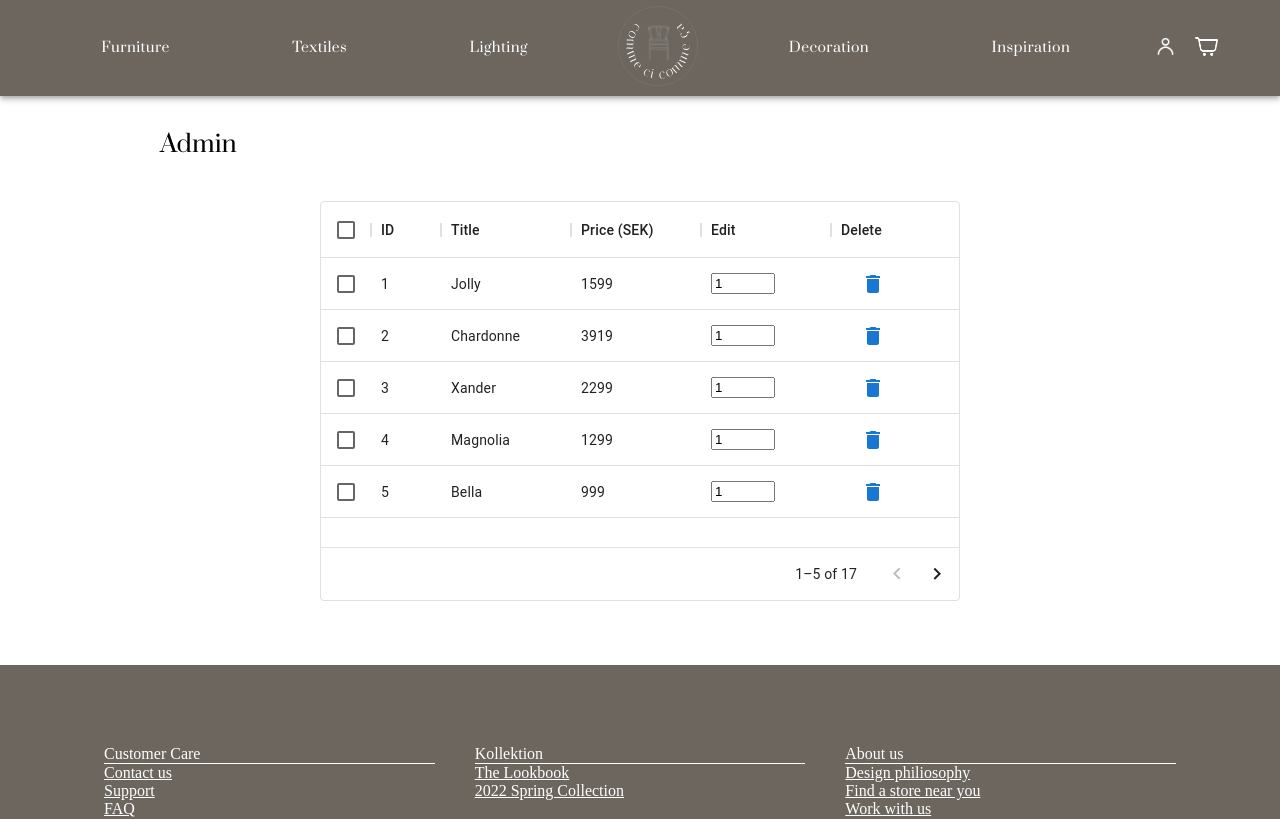
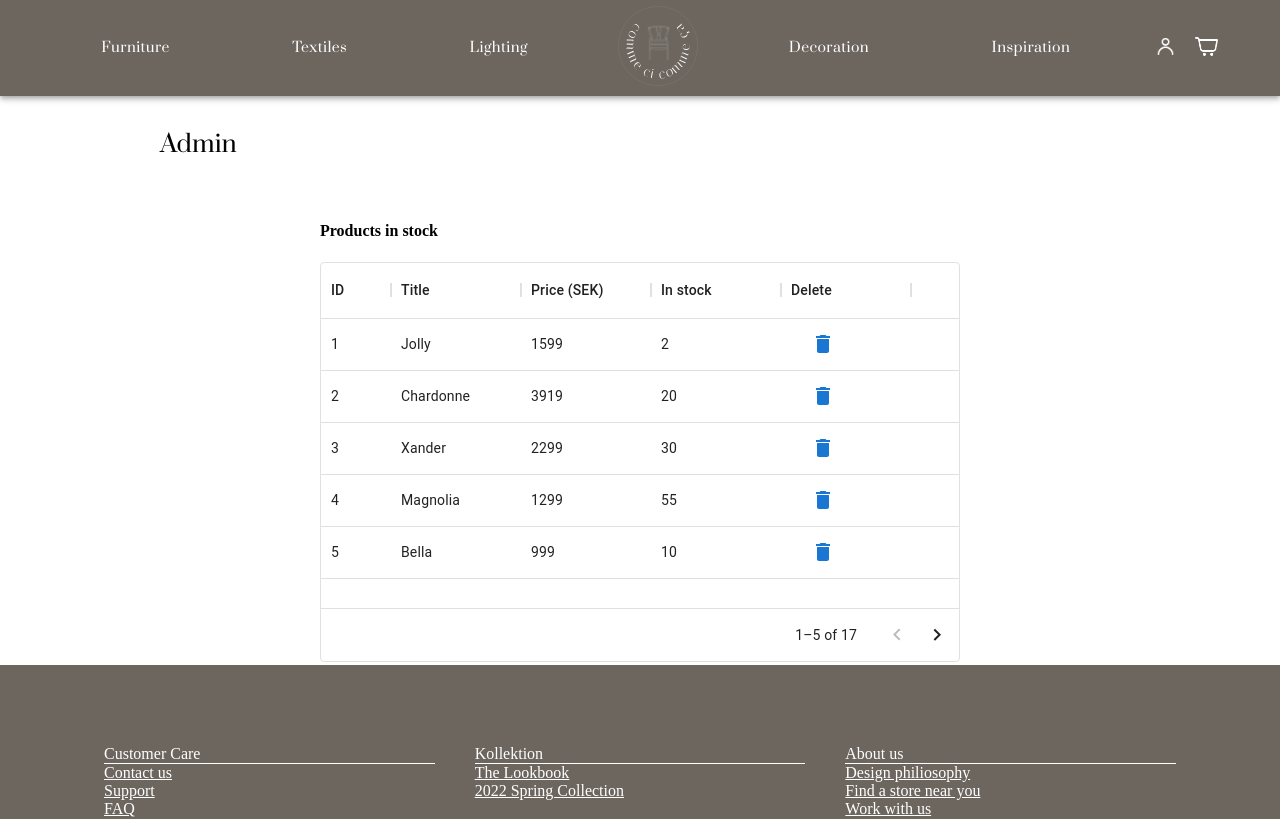
Before and after one commit to mirrenil/commeci-commeca-webbshop, a React (Create React App) app: page /admin in a window 1280 px wide. Shown: the top 819 px of the page. Built offline with nearby package versions, Linux system fonts and the light colour scheme; a web font is replaced by a local one.

Commit message:
made the data grid editable!
Co-authored-by: Fia <fiababiakandersson@users.noreply.github.com>

```diff
--- a/src/components/ProductList.tsx
+++ b/src/components/ProductList.tsx
@@ -1,38 +1,21 @@
-import * as React from 'react';
-import { DataGrid } from '@mui/x-data-grid';
+import * as React from "react";
+import { DataGrid } from "@mui/x-data-grid";
 import { Button } from "@mui/material";
-import DeleteIcon from "@mui/icons-material/Delete"
+import DeleteIcon from "@mui/icons-material/Delete";
 
 function ProductList() {
-
   const columns = [
-    { field: "id", headerName: "ID", width: 70 },
-    { field: "title", headerName: "Title", width: 130 },
-    { field: "price", headerName: "Price (SEK)", width: 130 },
-    {
-      field: "edit",
-      headerName: "Edit",
-      width: 130,
-      renderCell: () => (
-        <>
-          <input type="number" value="1" min="0" max="999"></input>
-          {/* <Button type="submit" size="small"
-          >
-              <EditIcon></EditIcon>
-          </Button> */}
-        </>
-      ),
-    },
+    { field: "id", headerName: "ID", width: 70, editable: true },
+    { field: "title", headerName: "Title", width: 130, editable: true },
+    { field: "price", headerName: "Price (SEK)", width: 130, editable: true },
+    { field: "quantity", headerName: "In stock", width: 130, editable: true },
     {
       field: "delete",
       headerName: "Delete",
       width: 130,
       renderCell: () => (
         <>
-          <Button
-            type="submit"
-            size="small"
-          >
+          <Button type="submit" size="small">
             <DeleteIcon></DeleteIcon>
           </Button>
         </>
@@ -40,41 +23,35 @@ import DeleteIcon from "@mui/icons-material/Delete"
     },
   ];
 
-
-  // const handleDelete = (clickedProduct) => {
-  //     setProduct(products.filter((product) => product.id !== clickedProduct.id));
-  //     console.log(clickedProduct.id);
-  // };
-
-
   const rows = [
-      { id: "1", title: 'Jolly', price: '1599'},
-      { id: "2", title: "Chardonne", price: "3919"},
-      { id: "3", title: 'Xander', price: '2299'},
-      { id: "4", title: 'Magnolia', price: '1299'},
-      { id: "5", title: "Bella", price: "999" },
-      { id: "6", title: "Essentials", price: "5499"},
-      { id: "7", title: "Dagny", price: "2999" },
-      { id: "8", title: "Daisy Bubble", price: "199" },
-      { id: "9", title: "Barrel", price: "1799 "},
-      { id: "10", title: "Alba", price: "3449 "},
-      { id: "11", title: "Vinvent", price: "5999 "},
-      { id: "12", title: "Charleston", price: "2899"},
-      { id: "13", title: "Betty", price: "2899 "},
-      { id: "14",  title: "Minna", price: "1199"},
-      { id: "15", title: "Pirri 2-pack", price: "2699"},
-      { id: "16", title: "Melisso", price: "4999"},
-      { id: "17",  title: "Ditti", price: "1999"},
-  ]
-
+    { id: "1", title: "Jolly", price: "1599", quantity: "2" },
+    { id: "2", title: "Chardonne", price: "3919", quantity: "20" },
+    { id: "3", title: "Xander", price: "2299", quantity: "30" },
+    { id: "4", title: "Magnolia", price: "1299", quantity: "55" },
+    { id: "5", title: "Bella", price: "999", quantity: "10" },
+    { id: "6", title: "Essentials", price: "5499", quantity: "33" },
+    { id: "7", title: "Dagny", price: "2999", quantity: "15" },
+    { id: "8", title: "Daisy Bubble", price: "199", quantity: "41" },
+    { id: "9", title: "Barrel", price: "1799 ", quantity: "37" },
+    { id: "10", title: "Alba", price: "3449", quantity: "55" },
+    { id: "11", title: "Vinvent", price: "5999", quantity: "3" },
+    { id: "12", title: "Charleston", price: "2899", quantity: "8" },
+    { id: "13", title: "Betty", price: "2899", quantity: "64" },
+    { id: "14", title: "Minna", price: "1199", quantity: "9" },
+    { id: "15", title: "Pirri 2-pack", price: "2699", quantity: "22" },
+    { id: "16", title: "Melisso", price: "4999", quantity: "15" },
+    { id: "17", title: "Ditti", price: "1999", quantity: "6" },
+  ];
 
   return (
-     <div style={{
+    <div
+      style={{
         display: "flex",
         justifyContent: "center",
         alignItems: "center",
-        width: "100%"
-        }}>
+        width: "100%",
+      }}
+    >
       <div
         style={{
           height: 400,
@@ -82,18 +59,16 @@ import DeleteIcon from "@mui/icons-material/Delete"
           paddingBottom: "4rem",
         }}
       >
+        <h4>Products in stock</h4>
         <DataGrid
           rows={rows}
           columns={columns}
           pageSize={5}
-           rowsPerPageOptions={[2]}
-           checkboxSelection
+          rowsPerPageOptions={[5]}
         />
       </div>
     </div>
   );
 }
 
-
-
 export default ProductList;
```
Lines whose indentation alone changed are shown as unchanged.
